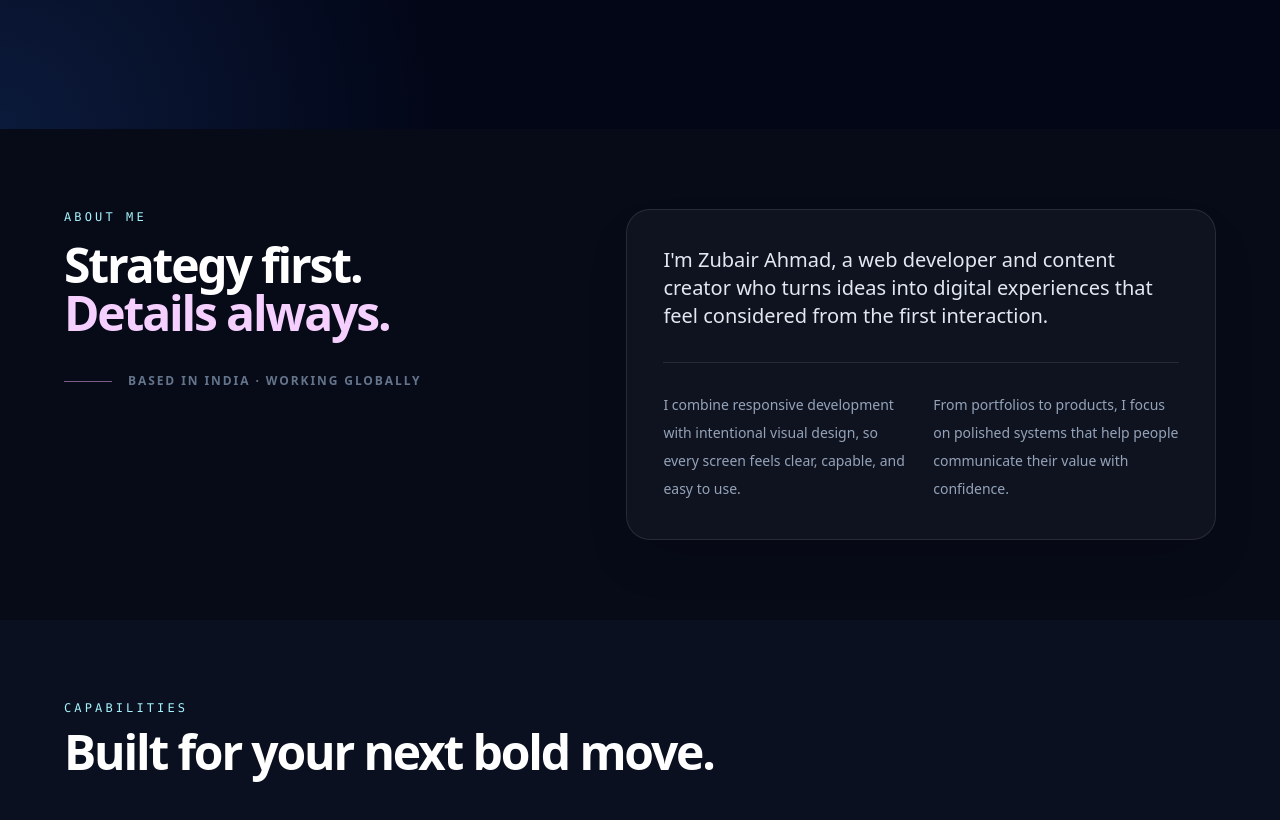
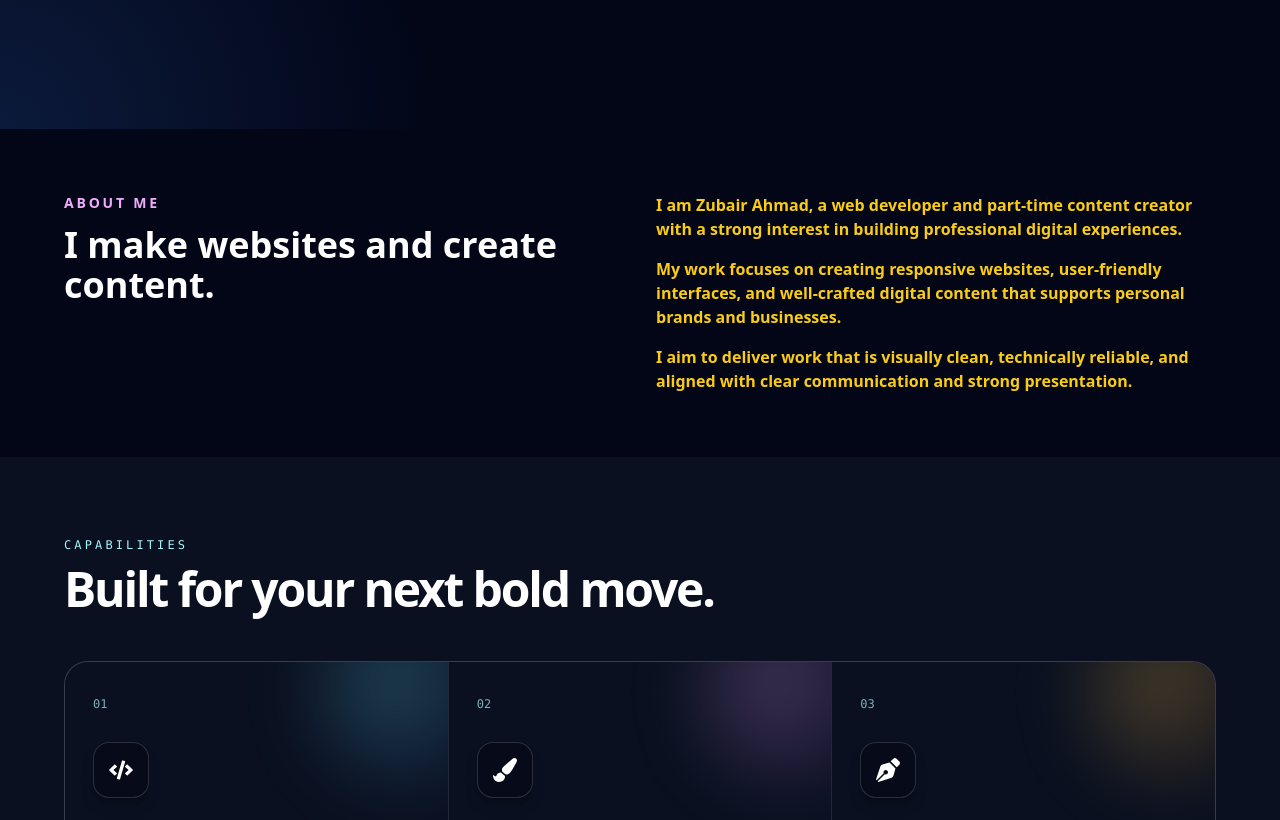
Before and after one commit to zubair2018/live-portfolio, a React (Vite) app: page / in a window 1280 px wide. Shown: the part 640-1460 px from the top of the page. Built offline with nearby package versions, Linux system fonts and the light colour scheme.

Commit message:
Restore original portfolio design

```diff
--- a/src/components/About.jsx
+++ b/src/components/About.jsx
@@ -1,20 +1,26 @@
 export default function About() {
   return (
-    <section id="about" className="bg-[#070b18] px-5 py-20 text-white sm:px-8 lg:px-10">
-      <div className="mx-auto grid max-w-6xl gap-12 lg:grid-cols-[0.9fr_1.1fr] lg:gap-20">
+    <section id="about" className="bg-slate-950 px-5 py-16 text-white">
+      <div className="mx-auto grid max-w-6xl gap-8 md:grid-cols-2 md:items-start">
         <div>
-          <p className="font-mono text-xs font-medium uppercase tracking-[0.26em] text-cyan-200">About me</p>
-          <h2 className="mt-4 text-4xl font-extrabold leading-tight tracking-[-0.045em] sm:text-5xl">Strategy first.<br /><span className="text-fuchsia-200">Details always.</span></h2>
-          <div className="mt-9 flex items-center gap-4 text-xs font-semibold uppercase tracking-[0.16em] text-slate-500">
-            <span className="h-px w-12 bg-fuchsia-300/50" /> Based in India · Working globally
-          </div>
+          <p className="mb-3 text-sm font-semibold uppercase tracking-[0.2em] text-fuchsia-300">
+            About Me
+          </p>
+          <h2 className="text-3xl font-bold sm:text-4xl">
+            I make websites and create content.
+          </h2>
         </div>
-        <div className="rounded-3xl border border-white/10 bg-white/[0.035] p-7 shadow-2xl shadow-black/20 sm:p-9">
-          <p className="text-lg leading-8 text-slate-200 sm:text-xl">I&apos;m Zubair Ahmad, a web developer and content creator who turns ideas into digital experiences that feel considered from the first interaction.</p>
-          <div className="mt-8 grid gap-6 border-t border-white/10 pt-7 text-sm leading-7 text-slate-400 sm:grid-cols-2">
-            <p>I combine responsive development with intentional visual design, so every screen feels clear, capable, and easy to use.</p>
-            <p>From portfolios to products, I focus on polished systems that help people communicate their value with confidence.</p>
-          </div>
+
+        <div className="space-y-4 text-sm leading-7 text-yellow-400 font-bold sm:text-base">
+          <p>
+            I am Zubair Ahmad, a web developer and part-time content creator with a strong interest in building professional digital experiences.
+          </p>
+          <p>
+            My work focuses on creating responsive websites, user-friendly interfaces, and well-crafted digital content that supports personal brands and businesses.
+          </p>
+          <p>
+            I aim to deliver work that is visually clean, technically reliable, and aligned with clear communication and strong presentation.
+          </p>
         </div>
       </div>
     </section>
```
